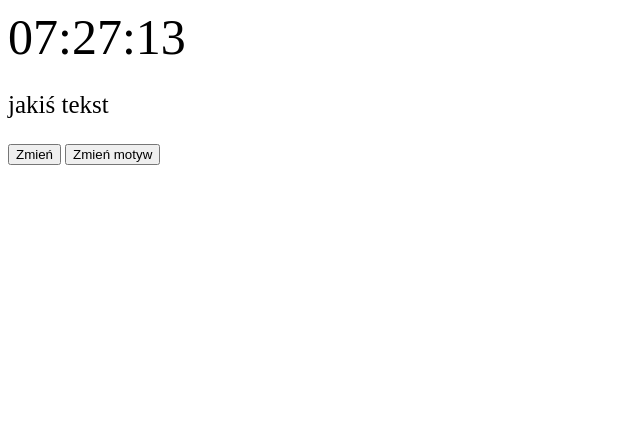
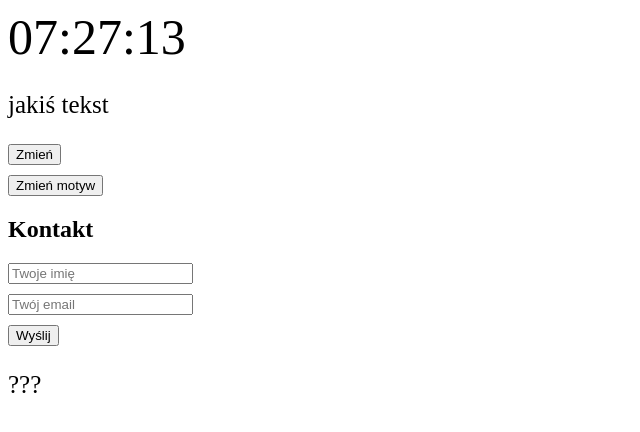
Before and after one commit to pikovonciastek/5e_2, a PHP site: page / in a window 1280 px wide. Shown: the top 432 px of the page, without its empty margins (0-640 px from the left). Run offline with PHP 8.4, Linux system fonts and the light colour scheme.

Commit message:
Add files via upload

```diff
--- a/tworzenie stron i aplikacji/JS i html/index.php
+++ b/tworzenie stron i aplikacji/JS i html/index.php
@@ -39,5 +39,31 @@
             body.classList.toggle("dark-theme");
         });
     </script>
+
+
+    <h2>Kontakt</h2>
+    <form action="" method="post" id="kontakt">
+    <input type="text" id="imie" placeholder="Twoje imię">
+    <input type="email" id="email" placeholder="Twój email">
+    <button type="submit">Wyślij</button>
+    </form>
+    <p id="komunikat">???</p>
+
+    <script type="text/javascript">
+        let formularz = document.getElementById('kontakt');
+        let komunikat=document.getElementById('komunikat');
+        formularz.addEventListener('submit', (e) => {
+        e.preventDefault();
+        let imie = document.getElementById('imie').value.trim();
+        let email = document.getElementById('email').value.trim();
+        if (imie === '' || email === ''){
+            komunikat.textContent = 'uzupełnij wszystkie pola';
+            komunikat.style.color='red';
+        } else {
+            komunikat.textContent = `Dziękujemy, ${imie}!`;
+            komunikat.style.color='green';
+        }});
+    </script>
+
 </body>
 </html>
--- a/tworzenie stron i aplikacji/JS i html/style.css
+++ b/tworzenie stron i aplikacji/JS i html/style.css
@@ -21,3 +21,8 @@ div {
 p {
     font-size: 25px;
 }
+
+input, button {
+    display: block;
+    margin: 10px 0;
+}
```
Also changed, not shown: tworzenie stron i aplikacji/js2/index.php (added, +48 -0 lines).
